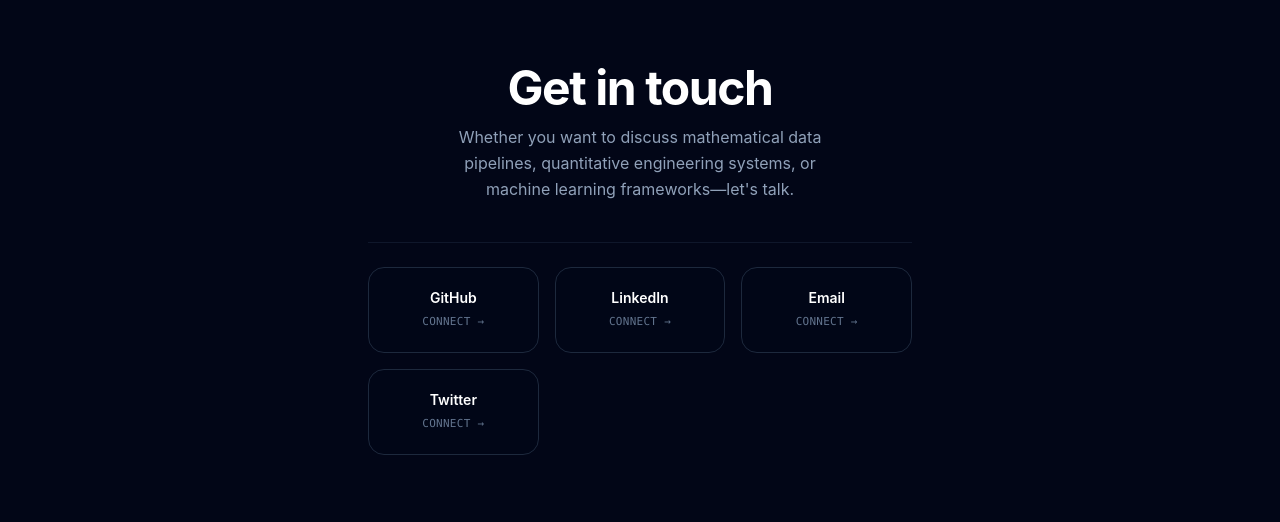
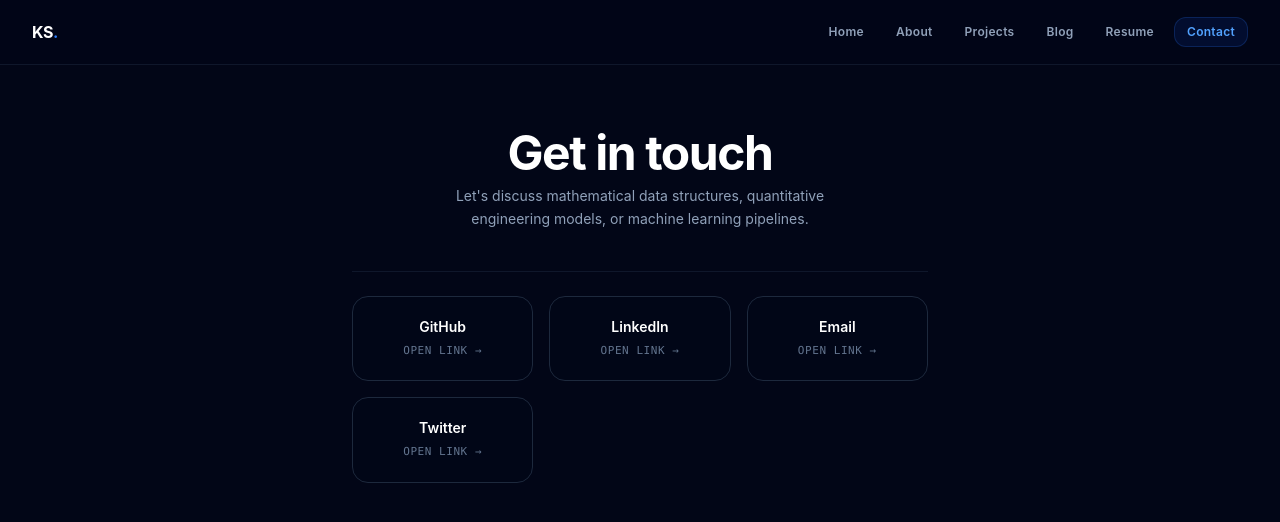
Before and after one commit to krishaanshsaxena/krishaansh-portfolio, a Next.js app: page /contact in a window 1280 px wide. Shown: the top 522 px of the page. Built offline with nearby package versions, Linux system fonts and the light colour scheme.

Commit message:
feat: added dynamic navigation bar and Twitter social item link

```diff
--- /dev/null
+++ b/app/components/Navbar.tsx
@@ -0,0 +1,41 @@
+// app/components/Navbar.tsx
+"use client";
+
+import Link from "next/link";
+import { usePathname } from "next/navigation";
+import { navItems } from "./constants";
+
+export default function Navbar() {
+  const pathname = usePathname();
+
+  return (
+    <header className="sticky top-0 z-50 w-full border-b border-slate-900 bg-slate-950/80 backdrop-blur-md">
+      <div className="max-w-7xl mx-auto px-4 sm:px-6 lg:px-8 h-16 flex items-center justify-between">
+        {/* Branding Logo */}
+        <Link href="/" className="text-md font-bold text-white tracking-tight hover:text-blue-500 transition">
+          KS<span className="text-blue-500">.</span>
+        </Link>
+
+        {/* Navigation Links */}
+        <nav className="flex items-center gap-1 sm:gap-2">
+          {navItems.map((item) => {
+            const isActive = pathname === item.path;
+            return (
+              <Link
+                key={item.path}
+                href={item.path}
+                className={`rounded-xl px-3 py-1.5 text-xs font-semibold tracking-wide transition duration-200 ${
+                  isActive
+                    ? "bg-blue-600/10 text-blue-400 border border-blue-500/20"
+                    : "text-slate-400 hover:text-white hover:bg-slate-900/50"
+                }`}
+              >
+                {item.label}
+              </Link>
+            );
+          })}
+        </nav>
+      </div>
+    </header>
+  );
+}
--- a/app/contact/page.tsx
+++ b/app/contact/page.tsx
@@ -2,35 +2,36 @@
 import { socialItems } from "@/app/components/constants";
 
 export const metadata = {
-  title: "Contact | Krishaansh Saxena",
+  title: "Contact",
 };
 
 export default function ContactPage() {
   return (
-    <div className="py-16 max-w-xl mx-auto px-4 text-center space-y-6">
-      <header className="space-y-3">
+    <div className="py-16 max-w-xl mx-auto text-center space-y-6">
+      <header className="space-y-2">
         <h1 className="text-4xl font-bold tracking-tight text-white sm:text-5xl">
           Get in touch
         </h1>
-        <p className="text-slate-400 max-w-sm mx-auto leading-relaxed text-sm sm:text-base">
-          Whether you want to discuss mathematical data pipelines, quantitative engineering systems, or machine learning frameworks—let's talk.
+        <p className="text-slate-400 max-w-sm mx-auto text-sm leading-relaxed">
+          Let's discuss mathematical data structures, quantitative engineering models, or machine learning pipelines.
         </p>
       </header>
 
-      <div className="mt-10 grid gap-4 sm:grid-cols-3 pt-6 border-t border-slate-900">
+      {/* This dynamically maps whatever is inside socialItems directly onto the UI */}
+      <div className="mt-10 grid gap-4 grid-cols-1 sm:grid-cols-3 pt-6 border-t border-slate-900">
         {socialItems.map((item) => (
           <a
             key={item.name}
             href={item.url}
             target="_blank"
             rel="noreferrer"
-            className="flex flex-col items-center justify-center rounded-2xl border border-slate-800 bg-slate-950/40 p-5 hover:border-slate-700 hover:bg-slate-950/80 transition duration-200 group"
+            className="flex flex-col items-center justify-center rounded-2xl border border-slate-800 bg-slate-950/40 p-5 hover:border-slate-500 hover:bg-slate-950/90 transition duration-200 group"
           >
-            <span className="text-sm font-semibold text-white group-hover:text-blue-400 transition duration-200">
+            <span className="text-sm font-semibold text-white group-hover:text-blue-400 transition">
               {item.name}
             </span>
-            <span className="text-[11px] font-mono text-slate-500 mt-1 font-medium tracking-wide uppercase">
-              Connect &rarr;
+            <span className="text-[11px] font-mono text-slate-500 mt-1 uppercase tracking-wider">
+              Open Link &rarr;
             </span>
           </a>
         ))}
--- a/app/layout.tsx
+++ b/app/layout.tsx
@@ -1,8 +1,8 @@
 // app/layout.tsx
 import { SITE_TITLE, SITE_DESCRIPTION } from "./components/constants";
-import "./globals.css"; // Or your global style entry path
+import Navbar from "./components/Navbar"; // 1. Import your new Navbar
+import "./globals.css";
 
-// 1. CORRECT: This must be a NAMED export (do NOT use "export default metadata")
 export const metadata = {
   title: {
     default: SITE_TITLE,
@@ -10,9 +10,7 @@ export const metadata = {
   },
   description: SITE_DESCRIPTION,
   metadataBase: new URL("https://krishaansh.com"),
-  alternates: {
-    canonical: "/",
-  },
+  alternates: { canonical: "/" },
   openGraph: {
     title: SITE_TITLE,
     description: SITE_DESCRIPTION,
@@ -21,18 +19,14 @@ export const metadata = {
     locale: "en_US",
     type: "website",
   },
-    // ... your other metadata config
   twitter: {
     card: "summary_large_image",
     title: SITE_TITLE,
     description: SITE_DESCRIPTION,
-    creator: "@krishaansh_s", // Adds your Twitter/X handle to social share cards
+    creator: "@krishaansh_s", // Enforces your Twitter handle in underlying SEO tags
   },
 };
 
-// 2. CORRECT: This must be the EXPORT DEFAULT and must return valid JSX
-
-// app/layout.tsx
 export default function RootLayout({
   children,
 }: {
@@ -40,9 +34,12 @@ export default function RootLayout({
 }) {
   return (
     <html lang="en">
-      <body className="bg-slate-950 text-slate-100 antialiased">
-        {/* max-w-7xl limits ultra-wide screens, mx-auto centers it, px-4/sm:px-6/lg:px-8 adds fluid side margins */}
-        <main className="max-w-7xl mx-auto px-4 sm:px-6 lg:px-8">
+      <body className="bg-slate-950 text-slate-100 antialiased min-h-screen flex flex-col">
+        {/* 2. Mount the sticky header here */}
+        <Navbar />
+
+        {/* Main Content with responsive side-gutters */}
+        <main className="flex-grow max-w-7xl w-full mx-auto px-4 sm:px-6 lg:px-8">
           {children}
         </main>
       </body>
```
